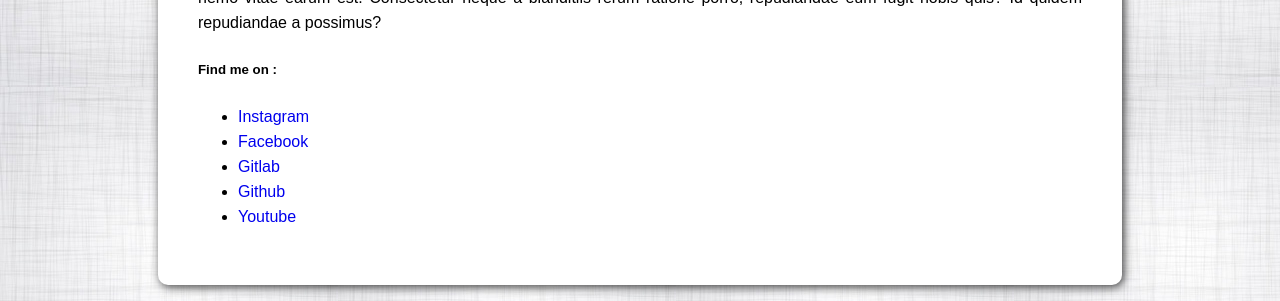
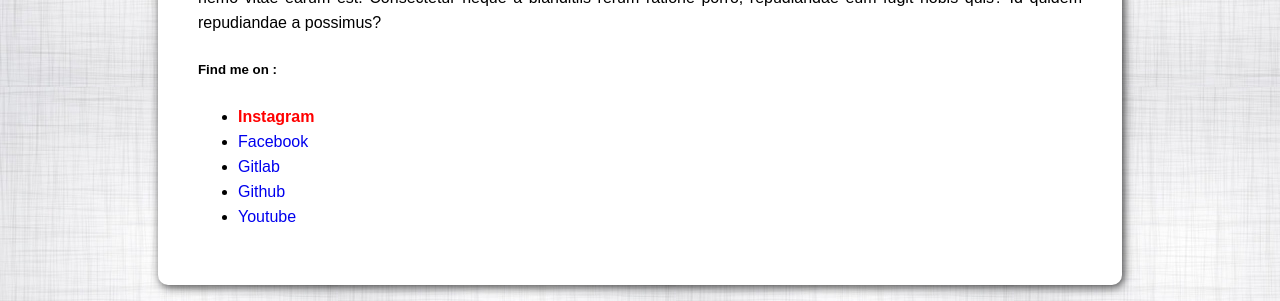
Before and after one commit to laksmanayudha/Praktikum-PBW-C, a PHP site: page /about.html in a window 1280 px wide, with the pointer over the restyled element. Shown: the part 589-890 px from the top of the page. Run offline with PHP 8.4, Linux system fonts and the light colour scheme.

Commit message:
menambahkan sytle hover findme

```diff
--- a/Modul-2-link_list/public/css/style.css
+++ b/Modul-2-link_list/public/css/style.css
@@ -103,3 +103,8 @@ footer h5{
 .description p{
     text-align: justify;
 }
+
+.findme-list a:hover{
+    color: red;
+    font-weight: bold;
+}
```
